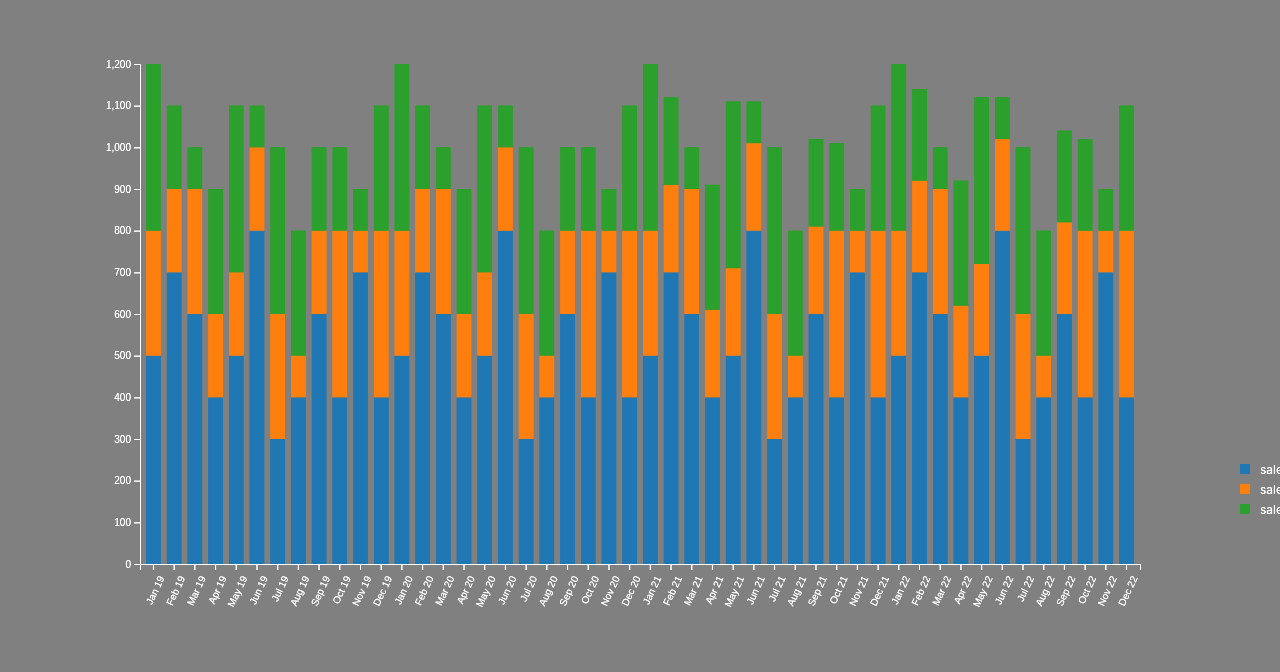
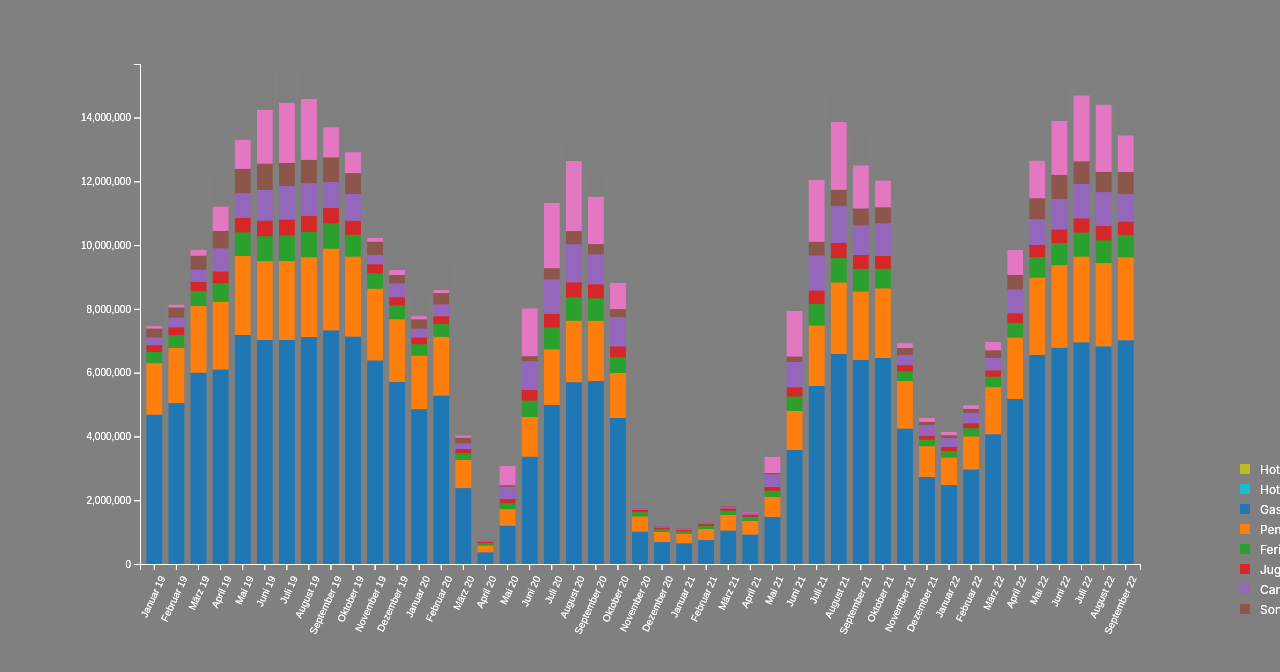
Before and after one commit to marc-wendt/Team21, a React (Create React App) app: page / in a window 1280 px wide. Shown: the part 106-778 px from the top of the page. Built offline with nearby package versions, Linux system fonts and the light colour scheme.

Commit message:
barchart zeigt reale Beherbergungsdaten an

```diff
--- a/src/App.js
+++ b/src/App.js
@@ -1,59 +1,6 @@
 import './App.css';
 import BarChart from './BarChart';
-
-const data = [
-  {month: "Jan 19", sales: 500, sales2: 300, sales3: 400},
-  {month: "Feb 19", sales: 700, sales2: 200, sales3: 200},
-  {month: "Mar 19", sales: 600, sales2: 300, sales3: 100},
-  {month: "Apr 19", sales: 400, sales2: 200, sales3: 300},
-  {month: "May 19", sales: 500, sales2: 200, sales3: 400},
-  {month: "Jun 19", sales: 800, sales2: 200, sales3: 100},
-  {month: "Jul 19", sales: 300, sales2: 300, sales3: 400},
-  {month: "Aug 19", sales: 400, sales2: 100, sales3: 300},
-  {month: "Sep 19", sales: 600, sales2: 200, sales3: 200},
-  {month: "Oct 19", sales: 400, sales2: 400, sales3: 200},
-  {month: "Nov 19", sales: 700, sales2: 100, sales3: 100},
-  {month: "Dec 19", sales: 400, sales2: 400, sales3: 300},
-
-  {month: "Jan 20", sales: 500, sales2: 300, sales3: 400},
-  {month: "Feb 20", sales: 700, sales2: 200, sales3: 200},
-  {month: "Mar 20", sales: 600, sales2: 300, sales3: 100},
-  {month: "Apr 20", sales: 400, sales2: 200, sales3: 300},
-  {month: "May 20", sales: 500, sales2: 200, sales3: 400},
-  {month: "Jun 20", sales: 800, sales2: 200, sales3: 100},
-  {month: "Jul 20", sales: 300, sales2: 300, sales3: 400},
-  {month: "Aug 20", sales: 400, sales2: 100, sales3: 300},
-  {month: "Sep 20", sales: 600, sales2: 200, sales3: 200},
-  {month: "Oct 20", sales: 400, sales2: 400, sales3: 200},
-  {month: "Nov 20", sales: 700, sales2: 100, sales3: 100},
-  {month: "Dec 20", sales: 400, sales2: 400, sales3: 300},
-
-  {month: "Jan 21", sales: 500, sales2: 300, sales3: 400},
-  {month: "Feb 21", sales: 700, sales2: 210, sales3: 210},
-  {month: "Mar 21", sales: 600, sales2: 300, sales3: 100},
-  {month: "Apr 21", sales: 400, sales2: 210, sales3: 300},
-  {month: "May 21", sales: 500, sales2: 210, sales3: 400},
-  {month: "Jun 21", sales: 800, sales2: 210, sales3: 100},
-  {month: "Jul 21", sales: 300, sales2: 300, sales3: 400},
-  {month: "Aug 21", sales: 400, sales2: 100, sales3: 300},
-  {month: "Sep 21", sales: 600, sales2: 210, sales3: 210},
-  {month: "Oct 21", sales: 400, sales2: 400, sales3: 210},
-  {month: "Nov 21", sales: 700, sales2: 100, sales3: 100},
-  {month: "Dec 21", sales: 400, sales2: 400, sales3: 300},
-
-  {month: "Jan 22", sales: 500, sales2: 300, sales3: 400},
-  {month: "Feb 22", sales: 700, sales2: 220, sales3: 220},
-  {month: "Mar 22", sales: 600, sales2: 300, sales3: 100},
-  {month: "Apr 22", sales: 400, sales2: 220, sales3: 300},
-  {month: "May 22", sales: 500, sales2: 220, sales3: 400},
-  {month: "Jun 22", sales: 800, sales2: 220, sales3: 100},
-  {month: "Jul 22", sales: 300, sales2: 300, sales3: 400},
-  {month: "Aug 22", sales: 400, sales2: 100, sales3: 300},
-  {month: "Sep 22", sales: 600, sales2: 220, sales3: 220},
-  {month: "Oct 22", sales: 400, sales2: 400, sales3: 220},
-  {month: "Nov 22", sales: 700, sales2: 100, sales3: 100},
-  {month: "Dec 22", sales: 400, sales2: 400, sales3: 300},
-]
+import data from "./data";
 
 function App() {
   return (
--- a/src/BarChart.js
+++ b/src/BarChart.js
@@ -23,11 +23,11 @@ const BarChart = ({ data }) => {
 
     const yScale = d3
       .scaleLinear()
-      .domain([0, d3.max(data, d => d.sales + d.sales2 + d.sales3)])
+      .domain([0, d3.max(data, d => d.hotels_inland + d.hotels_ohne_garnis_inland + d.gasthöfe_inland + d.pensionen_inland + d.ferienhäuser_und_ferienwohnungen_inland + d.jugendherbergen_inland + d.campingplätze_inland + d.sonstige_inland)])
       .range([height, 0]);
 
     // create the stacked bars
-    const stackedData = d3.stack().keys(["sales", "sales2", "sales3"])(data);
+    const stackedData = d3.stack().keys(["hotels_inland", "hotels_ohne_garnis_inland", "gasthöfe_inland", "pensionen_inland", "ferienhäuser_und_ferienwohnungen_inland", "jugendherbergen_inland", "campingplätze_inland", "sonstige_inland"])(data);
 
     // add bars
     svg
@@ -52,7 +52,7 @@ const BarChart = ({ data }) => {
 
     legend
       .selectAll("rect")
-      .data(["sales", "sales2", "sales3"])
+      .data(["Hotels", "Hotels ohne garnis", "Gasthöfe", "Pensionen", "Ferienhäuser und Ferienwohnungen", "Jugendherbergen", "Campingplätze", "Sonstige"])
       .enter()
       .append("rect")
       .attr("x", 0)
@@ -63,7 +63,7 @@ const BarChart = ({ data }) => {
 
     legend
       .selectAll("text")
-      .data(["sales", "sales2", "sales3"])
+      .data(["Hotels", "Hotels ohne garnis", "Gasthöfe", "Pensionen", "Ferienhäuser und Ferienwohnungen", "Jugendherbergen", "Campingplätze", "Sonstige"])
       .enter()
       .append("text")
       .attr("x", 20)
@@ -71,6 +71,7 @@ const BarChart = ({ data }) => {
       .style("fill", "white")
       .style("font-size", "12px")
       .text(d => d);
+
     // add axes
     svg
       .append("g")
```
